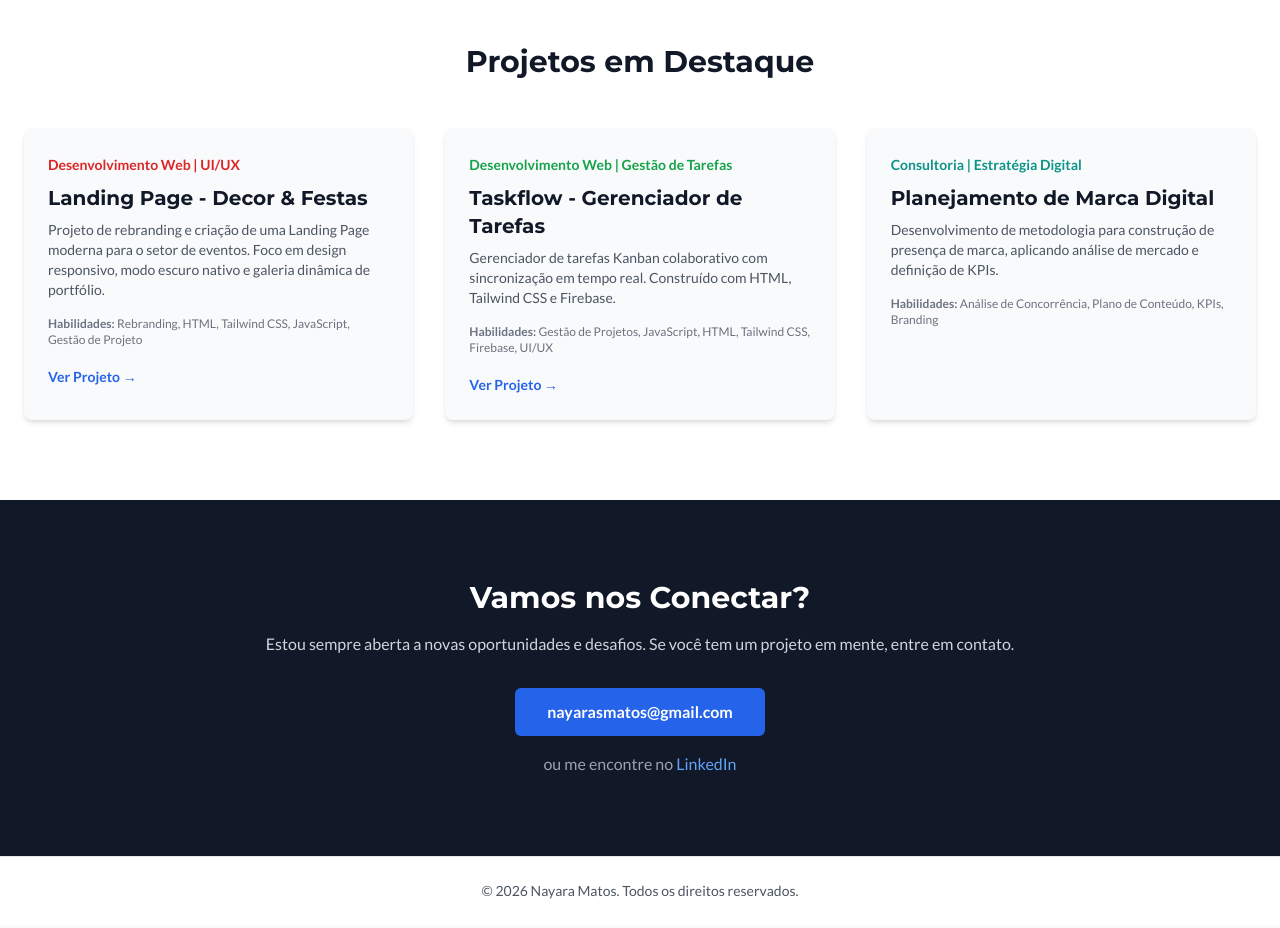
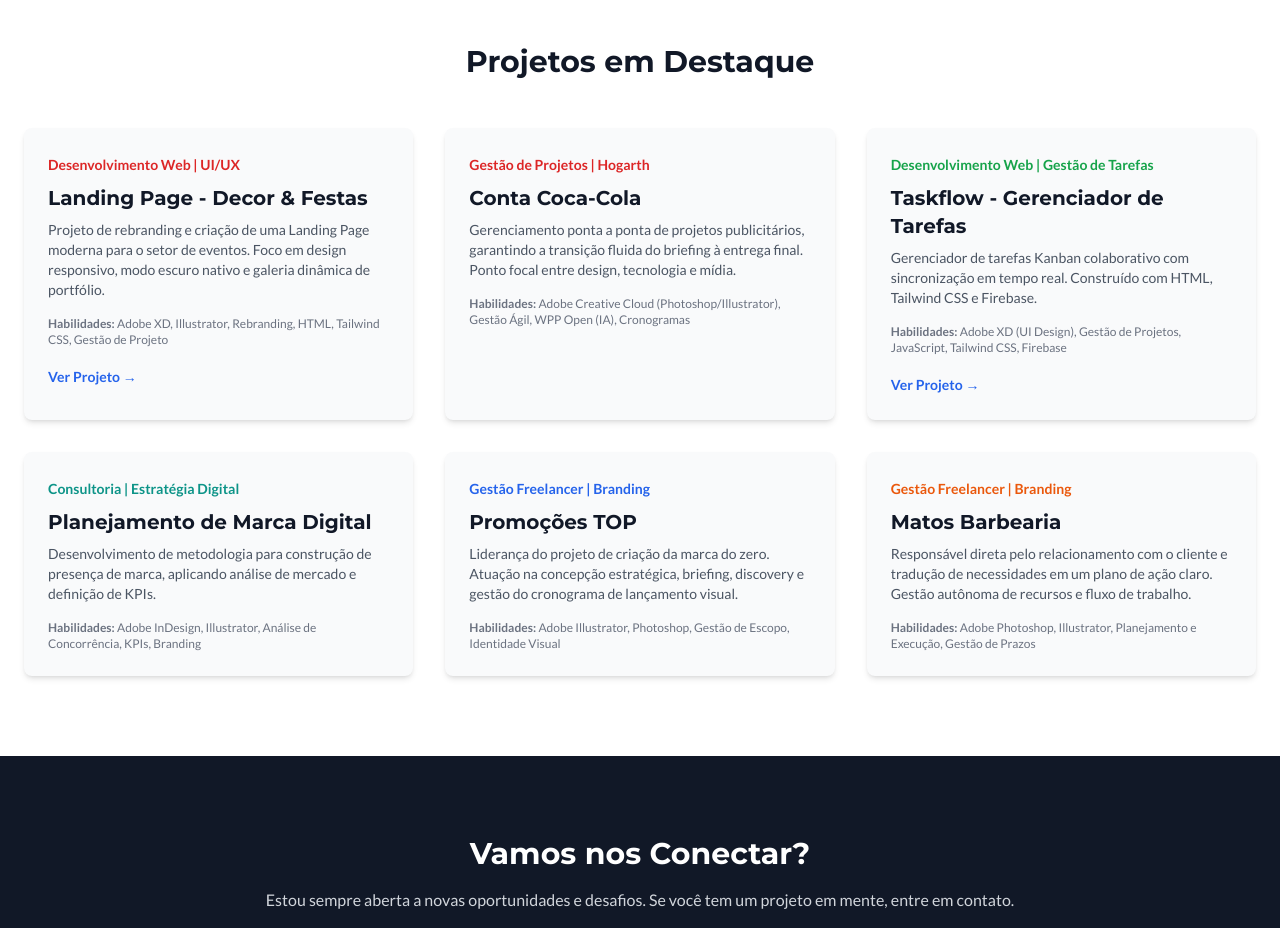
Before and after one commit to NayMatos/portfolio-nayara-matos, a plain HTML site: page index.html in a window 1280 px wide. Shown: the part 920-1848 px from the top of the page. Drawn offline with nearby package versions, Linux system fonts and the light colour scheme.

Commit message:
feat: atualiza experiencias e ferramentas adobe

```diff
--- a/index.html
+++ b/index.html
@@ -130,41 +130,72 @@
                 <h3 class="text-3xl font-bold text-center mb-12 text-gray-900 dark:text-white">Projetos em Destaque</h3>
                 <div class="grid grid-cols-1 md:grid-cols-2 lg:grid-cols-3 gap-8">
 
-                    <!-- Projeto Decor & Festas (Atualizado) -->
+                    <!-- 1. Landing Page - Decor & Festas -->
                     <div class="bg-gray-50 dark:bg-gray-900 rounded-lg shadow-md overflow-hidden transform hover:-translate-y-2 transition-transform duration-300 dark:border dark:border-gray-700">
                         <div class="p-6">
                             <span class="text-sm text-red-600 dark:text-red-400 font-semibold">Desenvolvimento Web | UI/UX</span>
                             <h4 class="text-xl font-bold my-2 text-gray-900 dark:text-white">Landing Page - Decor & Festas</h4>
                             <p class="text-gray-600 dark:text-gray-400 text-sm mb-4">Projeto de rebranding e criação de uma Landing Page moderna para o setor de eventos. Foco em design responsivo, modo escuro nativo e galeria dinâmica de portfólio.</p>
-                            <p class="text-xs text-gray-500 dark:text-gray-500 mb-4"><strong>Habilidades:</strong> Rebranding, HTML, Tailwind CSS, JavaScript, Gestão de Projeto</p>
+                            <p class="text-xs text-gray-500 dark:text-gray-500 mb-4"><strong>Habilidades:</strong> Adobe XD, Illustrator, Rebranding, HTML, Tailwind CSS, Gestão de Projeto</p>
                             <a href="https://naymatos.github.io/site-decor-festas/" target="_blank" rel="noopener noreferrer" class="text-blue-600 dark:text-blue-400 font-semibold text-sm hover:underline">
                                 Ver Projeto &rarr;
                             </a>
                         </div>
                     </div>
 
-                    <!-- Projeto Taskflow -->
+                    <!-- 2. Coca-Cola (Hogarth) -->
+                    <div class="bg-gray-50 dark:bg-gray-900 rounded-lg shadow-md overflow-hidden transform hover:-translate-y-2 transition-transform duration-300 dark:border dark:border-gray-700">
+                        <div class="p-6">
+                            <span class="text-sm text-red-600 dark:text-red-400 font-semibold">Gestão de Projetos | Hogarth</span>
+                            <h4 class="text-xl font-bold my-2 text-gray-900 dark:text-white">Conta Coca-Cola</h4>
+                            <p class="text-gray-600 dark:text-gray-400 text-sm mb-4">Gerenciamento ponta a ponta de projetos publicitários, garantindo a transição fluida do briefing à entrega final. Ponto focal entre design, tecnologia e mídia.</p>
+                            <p class="text-xs text-gray-500 dark:text-gray-500 mb-4"><strong>Habilidades:</strong> Adobe Creative Cloud (Photoshop/Illustrator), Gestão Ágil, WPP Open (IA), Cronogramas</p>
+                        </div>
+                    </div>
+
+                    <!-- 3. Taskflow -->
                     <div class="bg-gray-50 dark:bg-gray-900 rounded-lg shadow-md overflow-hidden transform hover:-translate-y-2 transition-transform duration-300 dark:border dark:border-gray-700">
                         <div class="p-6">
                             <span class="text-sm text-green-600 dark:text-green-400 font-semibold">Desenvolvimento Web | Gestão de Tarefas</span>
                             <h4 class="text-xl font-bold my-2 text-gray-900 dark:text-white">Taskflow - Gerenciador de Tarefas</h4>
                             <p class="text-gray-600 dark:text-gray-400 text-sm mb-4">Gerenciador de tarefas Kanban colaborativo com sincronização em tempo real. Construído com HTML, Tailwind CSS e Firebase.</p>
-                            <p class="text-xs text-gray-500 dark:text-gray-500 mb-4"><strong>Habilidades:</strong> Gestão de Projetos, JavaScript, HTML, Tailwind CSS, Firebase, UI/UX</p>
+                            <p class="text-xs text-gray-500 dark:text-gray-500 mb-4"><strong>Habilidades:</strong> Adobe XD (UI Design), Gestão de Projetos, JavaScript, Tailwind CSS, Firebase</p>
                             <a href="https://site-taskflow.web.app/" target="_blank" rel="noopener noreferrer" class="text-blue-600 dark:text-blue-400 font-semibold text-sm hover:underline">
                                 Ver Projeto &rarr;
                             </a>
                         </div>
                     </div>
 
-                    <!-- Outros Projetos (Estratégia, Corporativo, etc) permanecem iguais -->
+                    <!-- 4. Planejamento de Marca Digital -->
                     <div class="bg-gray-50 dark:bg-gray-900 rounded-lg shadow-md overflow-hidden transform hover:-translate-y-2 transition-transform duration-300 dark:border dark:border-gray-700">
                         <div class="p-6">
                             <span class="text-sm text-teal-600 dark:text-teal-400 font-semibold">Consultoria | Estratégia Digital</span>
                             <h4 class="text-xl font-bold my-2 text-gray-900 dark:text-white">Planejamento de Marca Digital</h4>
                             <p class="text-gray-600 dark:text-gray-400 text-sm mb-4">Desenvolvimento de metodologia para construção de presença de marca, aplicando análise de mercado e definição de KPIs.</p>
-                            <p class="text-xs text-gray-500 dark:text-gray-500"><strong>Habilidades:</strong> Análise de Concorrência, Plano de Conteúdo, KPIs, Branding</p>
+                            <p class="text-xs text-gray-500 dark:text-gray-500"><strong>Habilidades:</strong> Adobe InDesign, Illustrator, Análise de Concorrência, KPIs, Branding</p>
                         </div>
                     </div>
+
+                    <!-- 5. Promoções TOP -->
+                    <div class="bg-gray-50 dark:bg-gray-900 rounded-lg shadow-md overflow-hidden transform hover:-translate-y-2 transition-transform duration-300 dark:border dark:border-gray-700">
+                        <div class="p-6">
+                            <span class="text-sm text-blue-600 dark:text-blue-400 font-semibold">Gestão Freelancer | Branding</span>
+                            <h4 class="text-xl font-bold my-2 text-gray-900 dark:text-white">Promoções TOP</h4>
+                            <p class="text-gray-600 dark:text-gray-400 text-sm mb-4">Liderança do projeto de criação da marca do zero. Atuação na concepção estratégica, briefing, discovery e gestão do cronograma de lançamento visual.</p>
+                            <p class="text-xs text-gray-500 dark:text-gray-500"><strong>Habilidades:</strong> Adobe Illustrator, Photoshop, Gestão de Escopo, Identidade Visual</p>
+                        </div>
+                    </div>
+
+                    <!-- 6. Matos Barbearia -->
+                    <div class="bg-gray-50 dark:bg-gray-900 rounded-lg shadow-md overflow-hidden transform hover:-translate-y-2 transition-transform duration-300 dark:border dark:border-gray-700">
+                        <div class="p-6">
+                            <span class="text-sm text-orange-600 dark:text-orange-400 font-semibold">Gestão Freelancer | Branding</span>
+                            <h4 class="text-xl font-bold my-2 text-gray-900 dark:text-white">Matos Barbearia</h4>
+                            <p class="text-gray-600 dark:text-gray-400 text-sm mb-4">Responsável direta pelo relacionamento com o cliente e tradução de necessidades em um plano de ação claro. Gestão autônoma de recursos e fluxo de trabalho.</p>
+                            <p class="text-xs text-gray-500 dark:text-gray-500"><strong>Habilidades:</strong> Adobe Photoshop, Illustrator, Planejamento e Execução, Gestão de Prazos</p>
+                        </div>
+                    </div>
+
                 </div>
             </div>
         </section>
```
